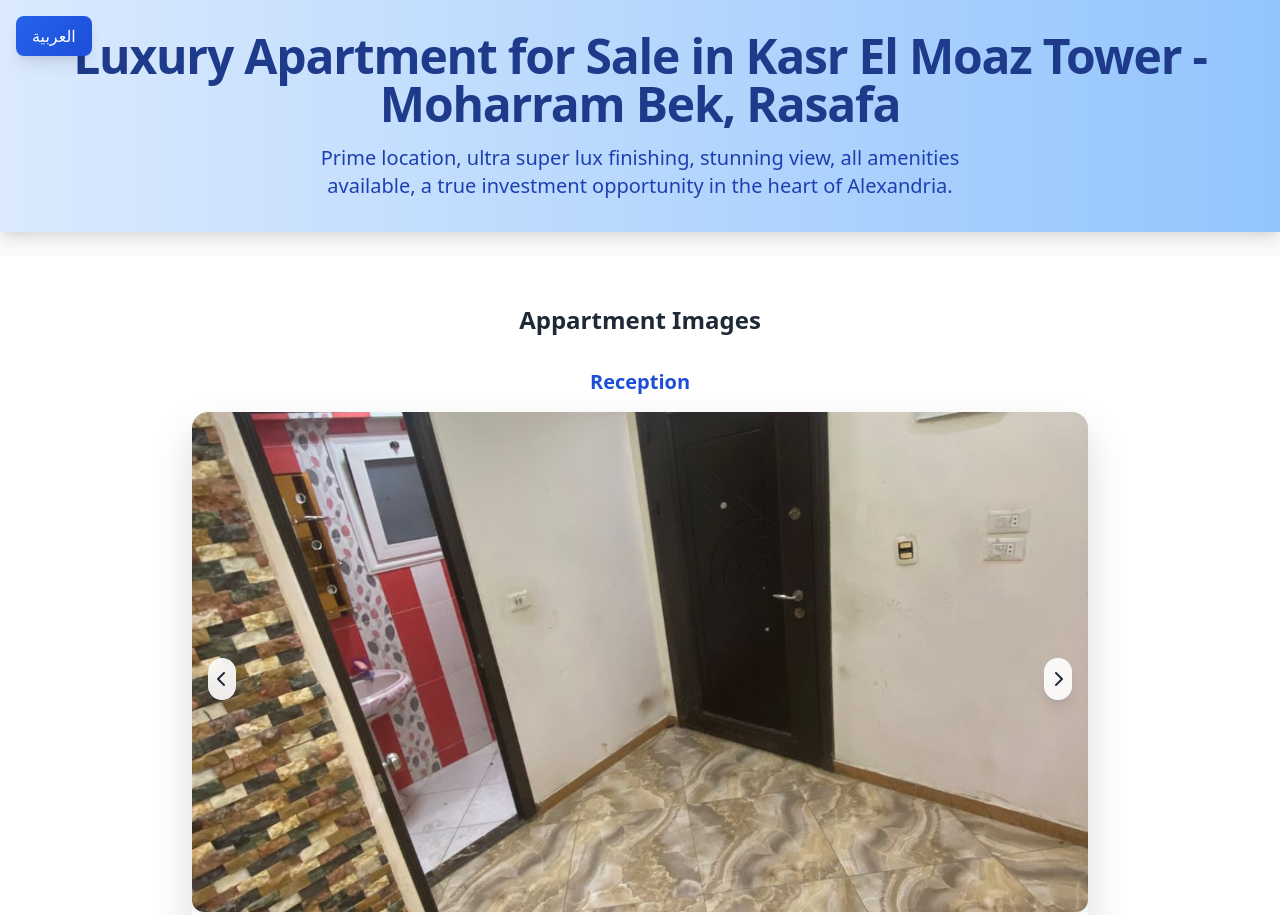
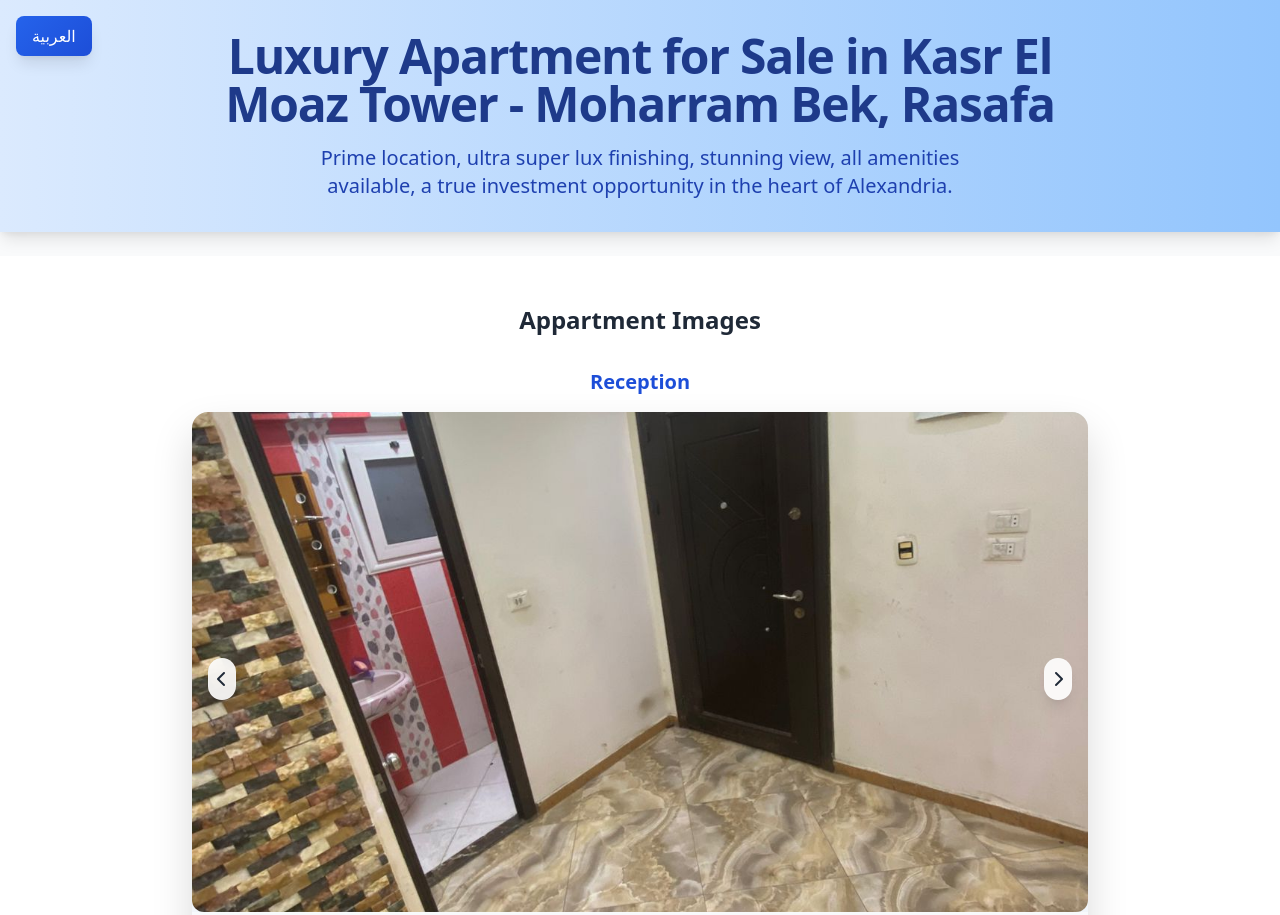
Before and after one commit to OmarELshemy98/real-state, a plain HTML site: page index.html in a window 1280 px wide. Shown: the top 915 px of the page. Drawn offline with nearby package versions, Linux system fonts and the light colour scheme.

Commit message:
edit the title

```diff
--- a/index.html
+++ b/index.html
@@ -3,7 +3,7 @@
 <head>
     <meta charset="UTF-8">
     <meta name="viewport" content="width=device-width, initial-scale=1.0">
-    <title>عقار فاخر | Luxury Real Estate</title>
+    <title> Luxury Appartment</title>
     <link href="https://cdn.jsdelivr.net/npm/tailwindcss@2.2.19/dist/tailwind.min.css" rel="stylesheet">
     <link rel="stylesheet" href="styles.css">
     <link href="https://cdnjs.cloudflare.com/ajax/libs/font-awesome/6.0.0/css/all.min.css" rel="stylesheet">
@@ -19,7 +19,7 @@
 
     <!-- Header -->
     <header class="bg-gradient-to-r from-blue-100 to-blue-300 shadow-lg py-8 mb-6">
-        <div class="container mx-auto px-4 flex flex-col items-center justify-center">
+        <div class="container mx-auto px-4 flex flex-col items-center justify-center max-w-4xl">
             <h1 class="text-4xl md:text-5xl font-extrabold text-center text-blue-900 mb-2 tracking-tight drop-shadow">
                 <span class="ar">شقة فاخرة للبيع في برج قصر المعز - محرم بك الرصافة</span>
                 <span class="en hidden">Luxury Apartment for Sale in Kasr El Moaz Tower - Moharram Bek, Rasafa</span>
```
